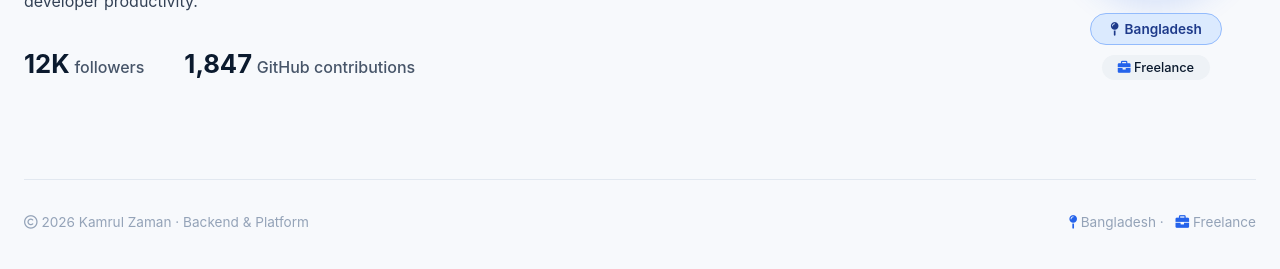
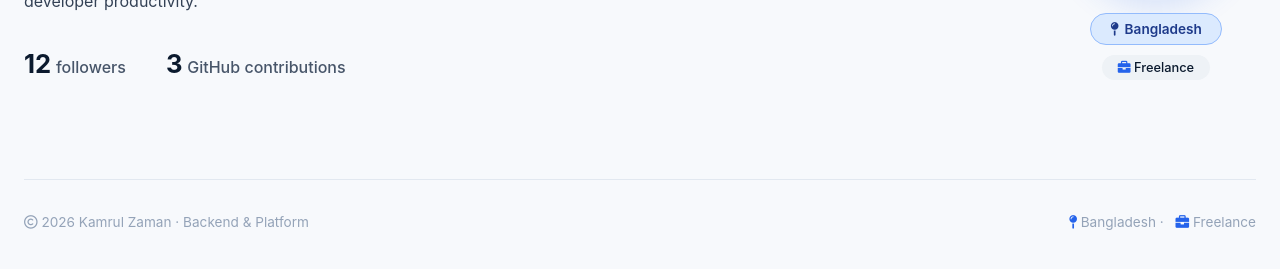
Before and after one commit to kamrulzaman/portfolio-frontend, a website: page index.html in a window 1280 px wide. Shown: the part 349-618 px from the top of the page. Drawn offline with nearby package versions, Linux system fonts and the light colour scheme; no server answers.

Commit message:
Update index.html

```diff
--- a/index.html
+++ b/index.html
@@ -36,8 +36,8 @@
                     <div class="hero-sub" id="heroTitle"><i class="fas fa-code" style="color: #2563eb; margin-right: 10px;"></i>Backend & Platform Engineer</div>
                     <div class="hero-desc" id="heroDesc">Building scalable backend systems with Go, TypeScript, and Node.js. Passionate about cloud-native architecture, distributed systems, and developer productivity.</div>
                     <div class="hero-stats">
-                        <div class="stat-item"><span class="stat-number" id="statFollowers">12K</span><span class="stat-label"> followers</span></div>
-                        <div class="stat-item"><span class="stat-number" id="statContrib">1,847</span><span class="stat-label"> GitHub contributions</span></div>
+                        <div class="stat-item"><span class="stat-number" id="statFollowers">12</span><span class="stat-label"> followers</span></div>
+                        <div class="stat-item"><span class="stat-number" id="statContrib">3</span><span class="stat-label"> GitHub contributions</span></div>
                     </div>
                 </div>
                 <div class="hero-avatar">
```
